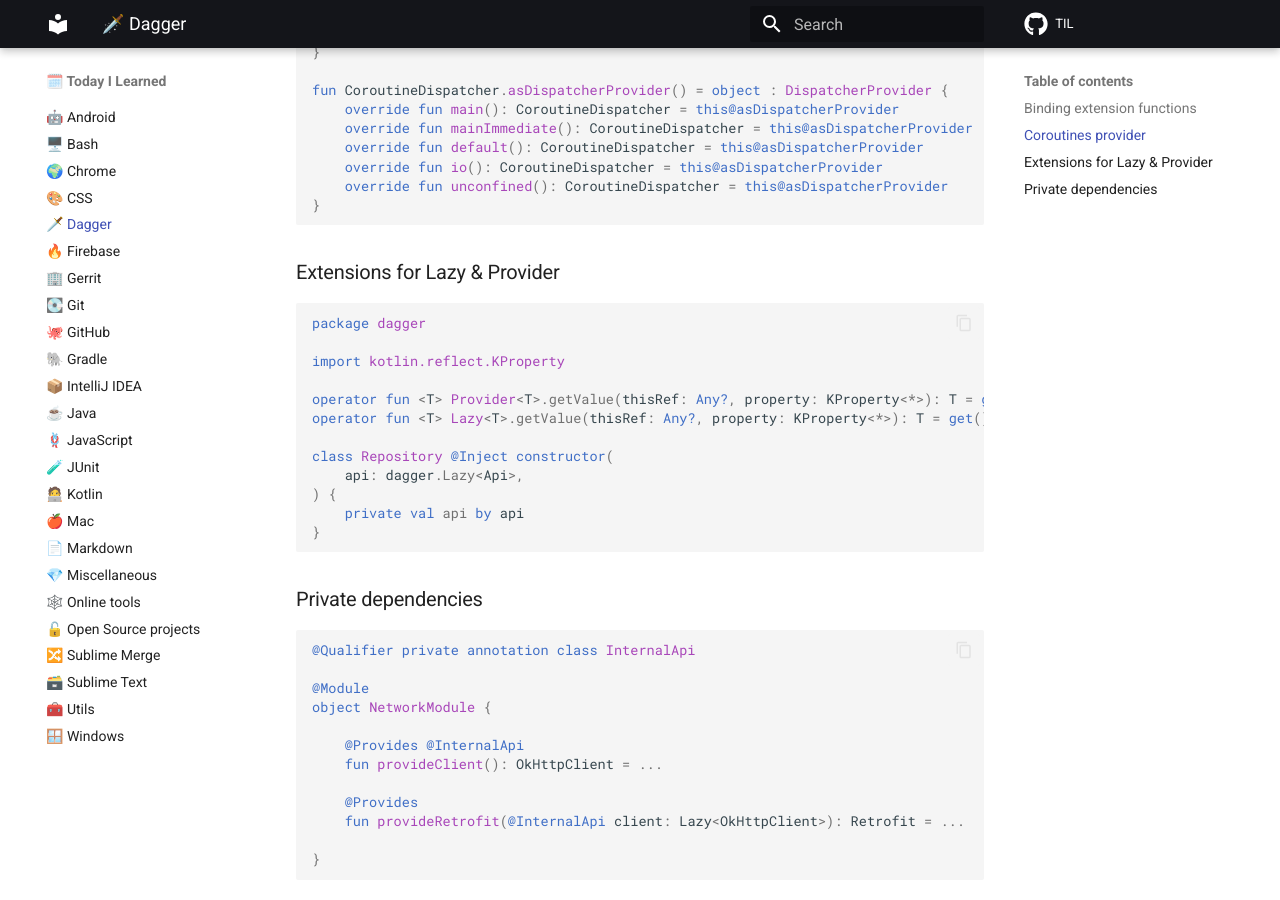
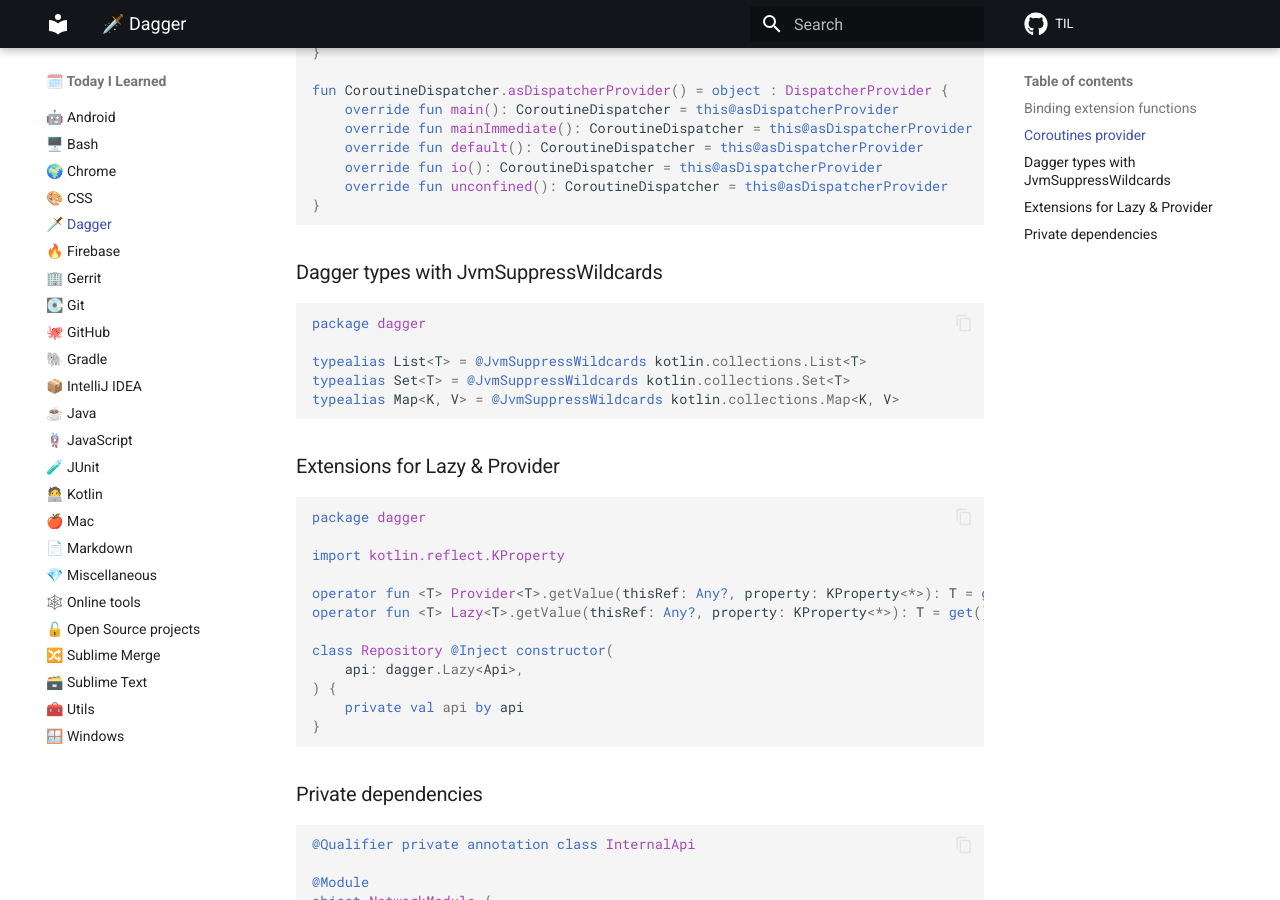
Before and after one commit to SimonMarquis/TIL, an MkDocs documentation site: the page built from docs/dagger.md, in a window 1280 px wide and 900 px high, scrolled down 1360 px. Built offline with MkDocs 1.6.1 and Material for MkDocs 9.7.7, drawn with Linux system fonts in a browser that asks for light colours; comment, search, counter and statistics services are not loaded.

Commit message:
[Dagger] Dagger types with JvmSuppressWildcards

````diff
--- a/docs/dagger.md
+++ b/docs/dagger.md
@@ -78,6 +78,16 @@
 }
 ```
 
+### Dagger types with JvmSuppressWildcards
+
+```kotlin
+package dagger
+
+typealias List<T> = @JvmSuppressWildcards kotlin.collections.List<T>
+typealias Set<T> = @JvmSuppressWildcards kotlin.collections.Set<T>
+typealias Map<K, V> = @JvmSuppressWildcards kotlin.collections.Map<K, V>
+```
+
 ### Extensions for Lazy & Provider
 
 ```kotlin
````
